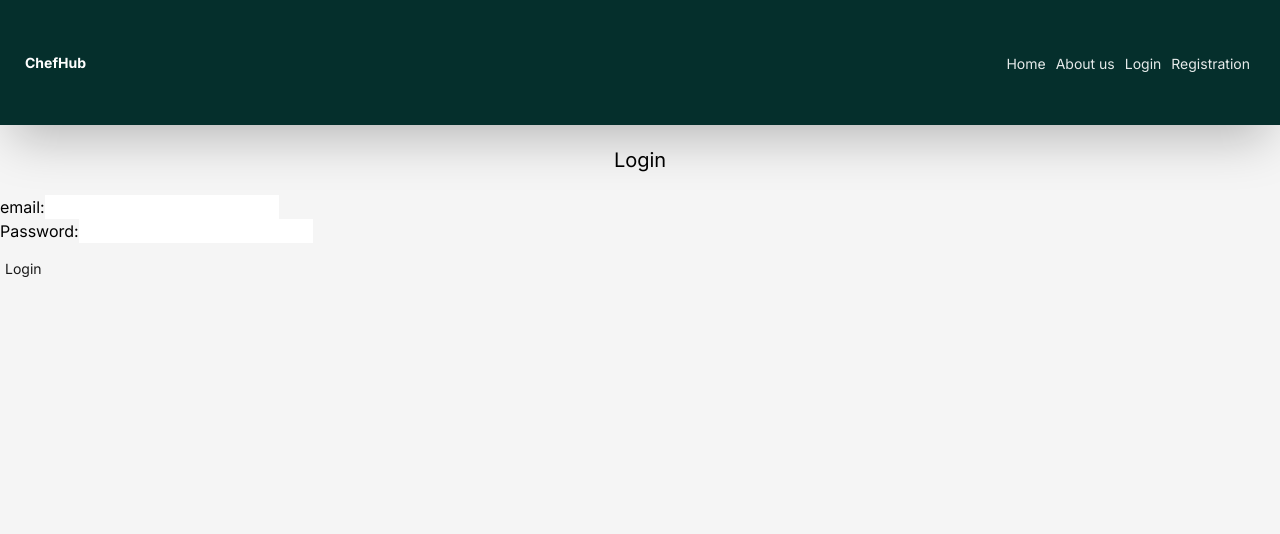
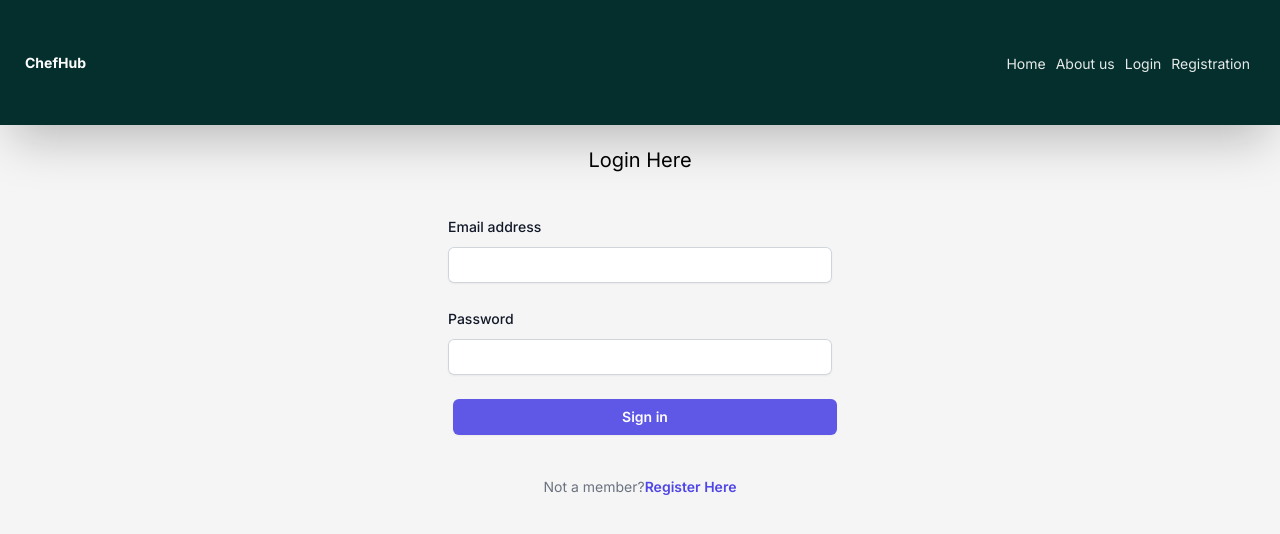
Before and after one commit to Mahbub2001/ChefHub_frontend, a Next.js app: page /login in a window 1280 px wide. Shown: the top 534 px of the page. Built offline with nearby package versions, Linux system fonts and the light colour scheme.

Commit message:
loginpage_update

```diff
--- a/app/login/page.js
+++ b/app/login/page.js
@@ -2,7 +2,8 @@
 
 import React, { useState, useContext } from "react";
 import { AuthContext } from "../context/auth";
-import toast, { Toaster } from 'react-hot-toast';
+import toast, { Toaster } from "react-hot-toast";
+import Link from "next/link";
 
 const LoginPage = () => {
   const [formData, setFormData] = useState({
@@ -10,7 +11,7 @@ const LoginPage = () => {
     password: "",
   });
   const [error, setError] = useState("");
-  const { user, logout,signin } = useContext(AuthContext);
+  const { user, logout, signin } = useContext(AuthContext);
   const handleChange = (e) => {
     const { name, value } = e.target;
     setFormData((prevFormData) => ({
@@ -36,14 +37,25 @@ const LoginPage = () => {
     }
   };
 
-
   return (
     <div>
-      <h2 className="text-center mt-5 text-[20px] mb-5">Login</h2>
+      <h2 className="text-center mt-5 text-[20px] mb-5">Login Here</h2>
       {error && <p className="text-center text-red-600">{error}</p>}
-      <form onSubmit={handleSubmit}>
+        <div className="mt-10 sm:mx-auto sm:w-full sm:max-w-sm">
+          <form
+            onSubmit={handleSubmit}
+            className="space-y-6"
+            action="#"
+            method="POST"
+          >
             <div>
-          <label htmlFor="email">email:</label>
+              <label
+                htmlFor="email"
+                className="block text-sm font-medium leading-6 text-gray-900"
+              >
+                Email address
+              </label>
+              <div className="mt-2">
                 <input
                   type="email"
                   id="email"
@@ -51,10 +63,29 @@ const LoginPage = () => {
                   value={formData.email}
                   onChange={handleChange}
                   required
+                  className="px-1 block w-full rounded-md border-0 py-1.5 text-gray-900 shadow-sm ring-1 ring-inset ring-gray-300 placeholder:text-gray-400 focus:ring-2 focus:ring-inset focus:ring-indigo-600 sm:text-sm sm:leading-6"
                 />
               </div>
+            </div>
+
             <div>
-          <label htmlFor="password">Password:</label>
+              <div className="flex items-center justify-between">
+                <label
+                  htmlFor="password"
+                  className="block text-sm font-medium leading-6 text-gray-900"
+                >
+                  Password
+                </label>
+                <div className="text-sm">
+                  {/* <Link
+                    href=""
+                    className="font-semibold text-indigo-600 hover:text-indigo-500"
+                  >
+                    Forgot password?
+                  </Link> */}
+                </div>
+              </div>
+              <div className="mt-2">
                 <input
                   type="password"
                   id="password"
@@ -62,11 +93,33 @@ const LoginPage = () => {
                   value={formData.password}
                   onChange={handleChange}
                   required
+                  className="px-1 block w-full rounded-md border-0 py-1.5 text-gray-900 shadow-sm ring-1 ring-inset ring-gray-300 placeholder:text-gray-400 focus:ring-2 focus:ring-inset focus:ring-indigo-600 sm:text-sm sm:leading-6"
                 />
               </div>
-        <button type="submit">Login</button>
+            </div>
+
+            <div>
+              <button
+                type="submit"
+                className="flex w-full justify-center rounded-md bg-indigo-600 px-3 py-1.5 text-sm font-semibold leading-6 text-white shadow-sm hover:bg-indigo-500 focus-visible:outline focus-visible:outline-2 focus-visible:outline-offset-2 focus-visible:outline-indigo-600"
+              >
+                Sign in
+              </button>
+            </div>
           </form>
+
+          <p className="mt-10 text-center text-sm text-gray-500">
+            Not a member?
+            <Link
+              href="/registration"
+              className="font-semibold leading-6 text-indigo-600 hover:text-indigo-500"
+            >
+              Register Here
+            </Link>
+          </p>
         </div>
+      </div>
+    // </div>
   );
 };
 
```
Lines whose indentation alone changed are shown as unchanged.
